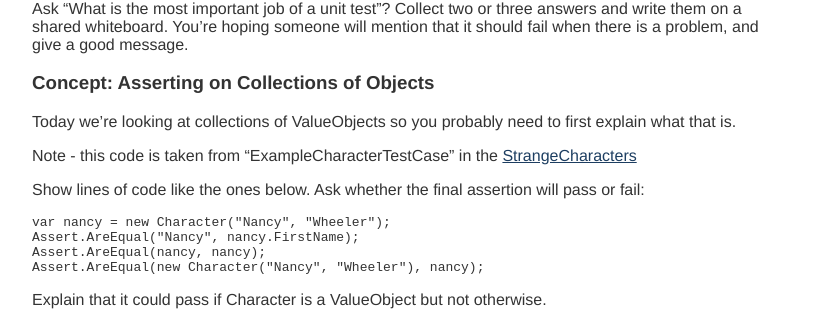
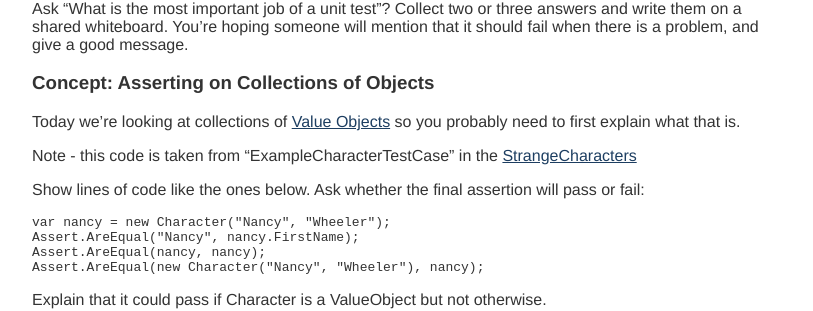
Before and after one commit to sammancoaching/website, a Jekyll site: the page built from _learning_hours/test_design/asserting_on_collections.md, in a window 1280 px wide. Shown: the part 393-704 px from the top of the page, without its empty margins (233-1046 px from the left). Built offline with Jekyll 4.4.1, drawn with Linux system fonts in a browser that asks for light colours.

Commit message:
add link to value object on wikipedia

```diff
--- a/_learning_hours/test_design/asserting_on_collections.md
+++ b/_learning_hours/test_design/asserting_on_collections.md
@@ -25,7 +25,7 @@ In the Assert part of the test, you often want to check a collection of objects
 Ask "What is the most important job of a unit test"? Collect two or three answers and write them on a shared whiteboard. You're hoping someone will mention that it should fail when there is a problem, and give a good message.
 
 ### Concept: Asserting on Collections of Objects
-Today we're looking at collections of ValueObjects so you probably need to first explain what that is.
+Today we're looking at collections of [Value Objects](https://en.wikipedia.org/wiki/Value_object) so you probably need to first explain what that is.
 
 Note - this code is taken from "ExampleCharacterTestCase" in the [StrangeCharacters](https://github.com/emilybache/StrangeCharacter-TestDesign-Kata)
 
```
